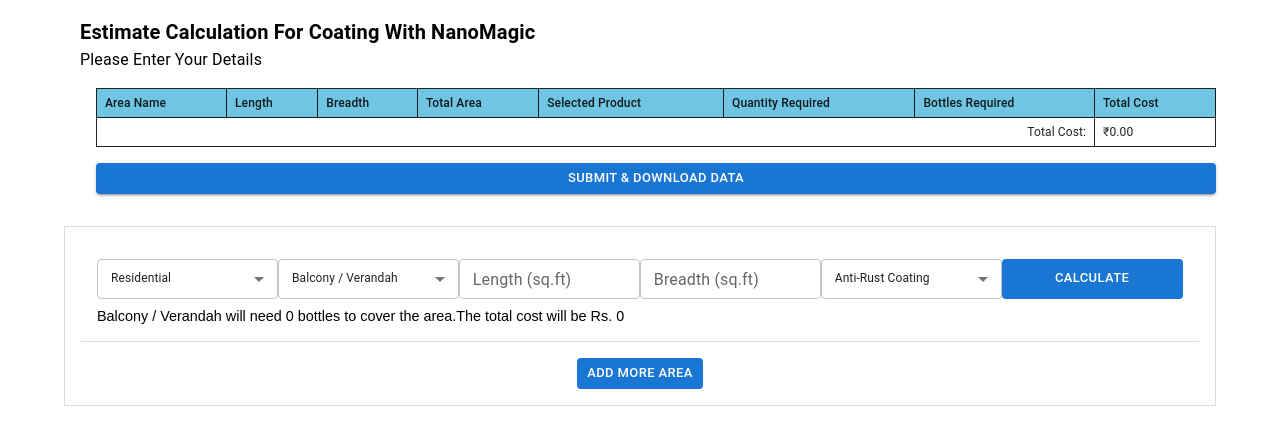
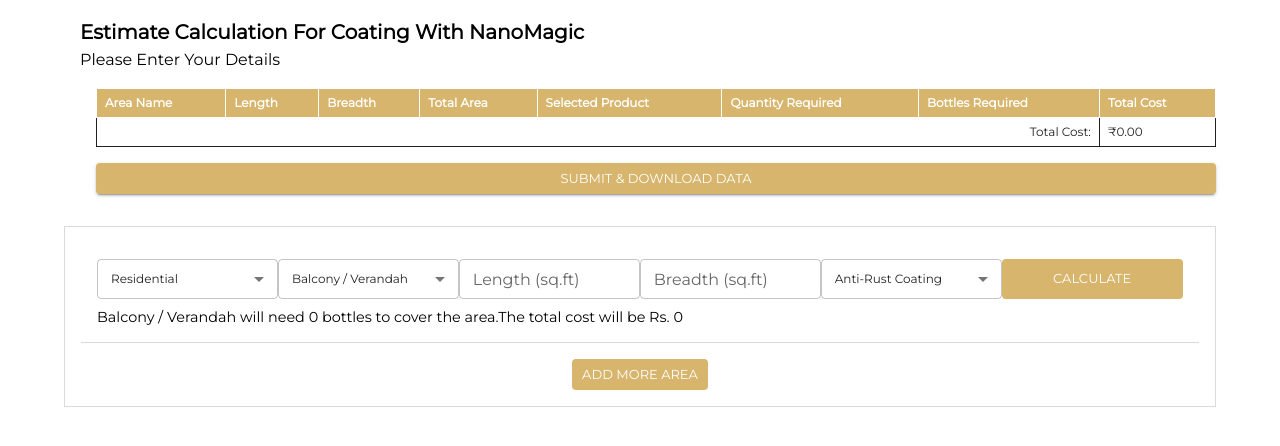
Before and after one commit to therealshizan/sepl-nano, a React (Vite) app: page / in a window 1280 px wide. Shown: the top 446 px of the page. Built offline with nearby package versions, Linux system fonts and the light colour scheme.

Commit message:
Fixed Bugs II

```diff
--- a/package.json
+++ b/package.json
@@ -12,6 +12,8 @@
   "dependencies": {
     "@emotion/react": "^11.11.1",
     "@emotion/styled": "^11.11.0",
+    "@fontsource/montserrat": "^5.0.16",
+    "@fontsource/poppins": "^5.0.8",
     "@mui/material": "^5.14.20",
     "react": "^18.2.0",
     "react-dom": "^18.2.0"
--- a/src/App.css
+++ b/src/App.css
@@ -4,6 +4,6 @@
   box-sizing: border-box;
 }
 
-body{
-  font-family: Arial, Helvetica, sans-serif;
+*{
+  font-family: 'Montserrat' !important;
 }
--- a/src/EntriesTable.jsx
+++ b/src/EntriesTable.jsx
@@ -13,6 +13,7 @@
 } from "@mui/material";
 import { EntriesContext } from "./EntriesContext";
 import Popup from "./Popup";
+import theme from "./theme";
 
 const headCellStyles = {
   fontSize: "12px",
@@ -20,6 +21,8 @@
   padding: 1,
   lineHeight: 1,
   fontWeight: 500,
+  color: '#fff',
+  fontWeight: 600
 };
 const bodyCellStyles = {
   fontSize: "12px",
@@ -79,7 +82,7 @@
     <div style={{ flex: 1, margin: "2rem", marginRight: 0, marginTop: 0 }}>
       <TableContainer>
         <Table>
-          <TableHead sx={{ bgcolor: "#0199CC90" }}>
+          <TableHead sx={{bgcolor: theme.palette.primary.main, '&:hover': {bgcolor: theme.palette.primary.main}}}>
             <TableRow>
               <TableCell sx={headCellStyles}>Area Name</TableCell>
               <TableCell sx={headCellStyles}>Length</TableCell>
@@ -142,6 +145,7 @@
               setOpenPopup(!openPopup);
             }
           }}
+          sx={{color: '#fff'}}
         >
           Submit & Download Data
         </Button>
--- a/src/InputGroup.jsx
+++ b/src/InputGroup.jsx
@@ -9,6 +9,7 @@
 import products from "./assets/products.json";
 import roomMaster from "../public/roomMaster.json";
 import { EntriesContext } from "./EntriesContext";
+import theme from "./theme";
 
 const InputGroup = () => {
   const [areas, setAreas] = useState([])
@@ -205,6 +206,7 @@
           variant="contained"
           disableElevation
           disabled={buttonDisable}
+          sx={{color: '#fff'}}
         >
           Calculate
         </Button>
--- a/src/MainForm.jsx
+++ b/src/MainForm.jsx
@@ -1,6 +1,7 @@
 import { useState } from "react";
 import InputGroup from "./InputGroup";
 import { ButtonGroup, Button } from "@mui/material";
+import theme from "./theme";
 
 const colors = {
   success: "#007e33",
@@ -28,10 +29,11 @@
           m: 2,
         }}
         variant="contained"
-        >
+      >
         <Button
-        size="small"
+          size="small"
           onClick={addMoreArea}
+          sx={{ color: '#fff' }}
         >
           Add More Area
         </Button>
--- a/src/Popup.jsx
+++ b/src/Popup.jsx
@@ -5,11 +5,15 @@
 import DialogContent from "@mui/material/DialogContent";
 import DialogActions from "@mui/material/DialogActions";
 import TextField from "@mui/material/TextField";
+import { CircularProgress } from "@mui/material";
+import theme from "./theme";
 
 const Popup = ({ open, onClose, downloadCSV }) => {
   const [name, setName] = useState("");
   const [email, setEmail] = useState("");
   const [phone, setPhone] = useState("");
+
+  const [loading, setLoading] = useState(false)
 
   const handleNameChange = (e) => {
     setName(e.target.value);
@@ -23,34 +27,43 @@
     setEmail(e.target.value);
   };
 
-  const handleSubmit = async () => {
-    // Check if required fields are filled
+  const handleSubmit = () => {
+    // You can perform actions with the user details here
     if (name.trim() !== "" && phone.trim() !== "" && email.trim() !== "") {
-      try {
-        // Send data to the server
-        const response = await fetch("http://localhost/sepl-nano-server/index.php", {
+      console.log("Name:", name);
+      console.log("Phone:", phone);
+      console.log("Email:", email);
+
+
+      setLoading(true)
+      fetch("https://seplnanomagic.com/server/index.php", {
         method: "POST",
         body: JSON.stringify({ name, phone, email }),
         headers: {
           "Content-Type": "application/json",
         },
+      })
+        .then((response) => response.json())
+        .then((data) => {
+          downloadCSV()
+          setLoading(false)
+          onClose();
+          console.log(data.message);
+        })
+        .catch((error) => {
+          console.error(error);
         });
 
-        // Handle server response
-        const data = await response.json();
 
-        // Perform additional actions
-        downloadCSV();
-        onClose();
-      } catch (error) {
-        console.error(error);
+
+    } else {
+      alert("Please Fill All Required Fields")
     }
-    } else {
-      // Display an alert if required fields are not filled
-      alert("Please Fill All Required Fields");
-    }
+
+
+
+    // Close the dialog
   };
-
 
   const getData = async () => {
     const response = await fetch("userData.json", {
@@ -68,6 +81,7 @@
   getData();
 
   return (
+    <>
       <Dialog open={open} onClose={onClose}>
         <DialogTitle>Enter Your Details</DialogTitle>
         <DialogContent>
@@ -100,11 +114,12 @@
         </DialogContent>
         <DialogActions>
           <Button onClick={onClose}>Cancel</Button>
-        <Button onClick={handleSubmit} variant="contained" color="primary">
-          Submit & Download
+          <Button disabled={loading} endIcon={loading && <CircularProgress/>} onClick={handleSubmit} variant="contained" color={theme.palette.primary.main}>
+            {loading ? 'Please Wait' : 'Submit & Download'}
           </Button>
         </DialogActions>
       </Dialog>
+    </>
   );
 };
 
--- /dev/null
+++ b/src/theme.js
@@ -0,0 +1,17 @@
+import { createTheme } from '@mui/material/styles';
+
+const theme = createTheme({
+    palette: {
+        primary: {
+            main: '#D7B56D', // Change this to your desired primary color
+        },
+        secondary: {
+            main: '#FF4081', // Change this to your desired secondary color
+        },
+    },
+    typography: {
+        fontFamily: 'Roboto, sans-serif', // Change this to your desired font family
+    }
+});
+
+export default theme;
```
Also changed, not shown: src/App.jsx (+6 -1 lines), 1 other file (tests, documents, lock files or other folders). Lines whose indentation alone changed are shown as unchanged.
